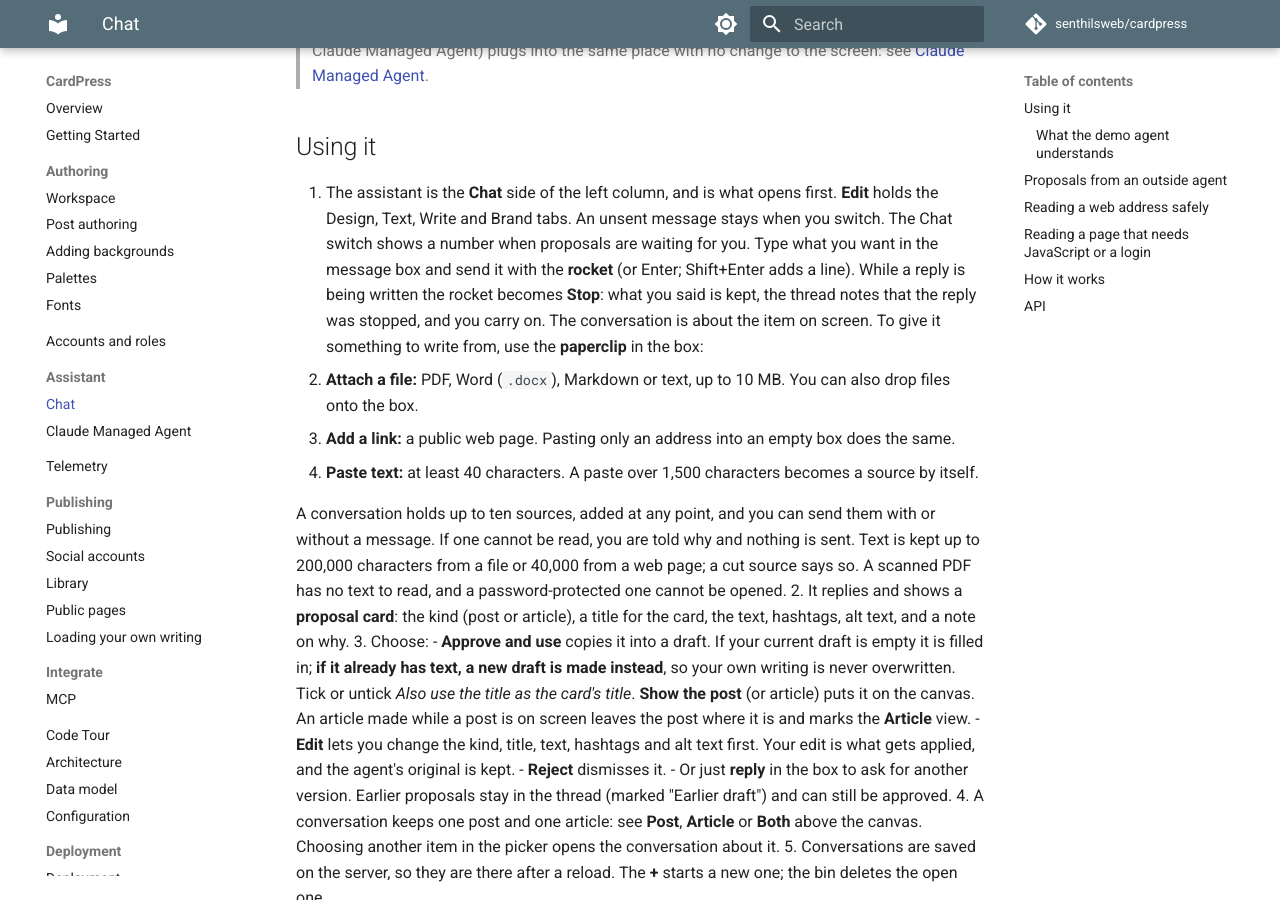
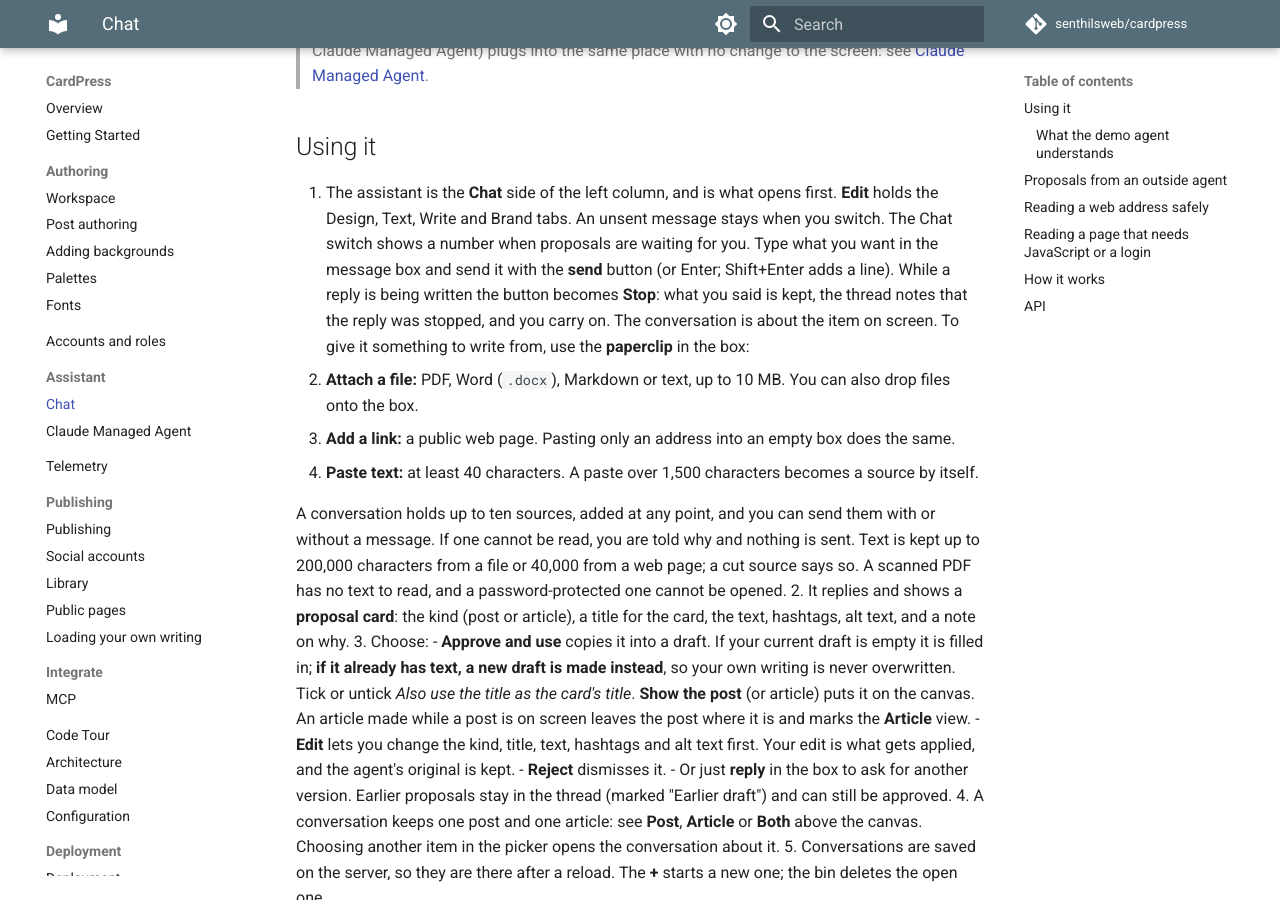
Before and after one commit to senthilsweb/cardpress, an MkDocs documentation site: the page built from docs/chat.md, in a window 1280 px wide and 900 px high, scrolled down 337 px. Built offline with MkDocs 1.6.1 and Material for MkDocs 9.7.7, drawn with Linux system fonts in a browser that asks for light colours; comment, search, counter and statistics services are not loaded.

Commit message:
Chat send button uses the send icon again
Co-Authored-By: Claude Sonnet 5.5 <noreply@anthropic.com>

```diff
--- a/docs/chat.md
+++ b/docs/chat.md
@@ -7,7 +7,7 @@ The **Assistant** drafts a post or an article from something you give it, and yo
 ## Using it
 
 1. The assistant is the **Chat** side of the left column, and is what opens first. **Edit** holds the Design, Text, Write and Brand tabs. An unsent message stays when you switch. The Chat switch shows a number when proposals are waiting for you.
-   Type what you want in the message box and send it with the **rocket** (or Enter; Shift+Enter adds a line). While a reply is being written the rocket becomes **Stop**: what you said is kept, the thread notes that the reply was stopped, and you carry on. The conversation is about the item on screen.
+   Type what you want in the message box and send it with the **send** button (or Enter; Shift+Enter adds a line). While a reply is being written the button becomes **Stop**: what you said is kept, the thread notes that the reply was stopped, and you carry on. The conversation is about the item on screen.
    To give it something to write from, use the **paperclip** in the box:
    - **Attach a file:** PDF, Word (`.docx`), Markdown or text, up to 10 MB. You can also drop files onto the box.
    - **Add a link:** a public web page. Pasting only an address into an empty box does the same.
```
Also changed, not shown: docs/getting-started.md (+1 -1 lines), openspec/changes/2026-12-03-chat-workspace/design.md (+1 -1 lines), openspec/changes/2026-12-03-chat-workspace/tasks.md (+1 -1 lines), web/src/components/studio/ChatInput.tsx (+4 -4 lines).
